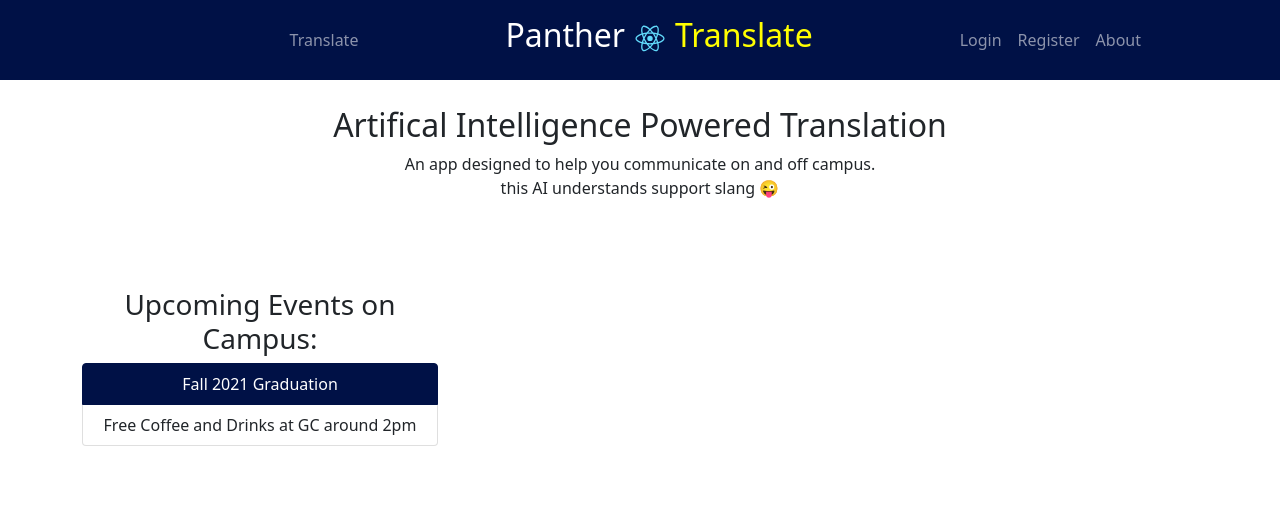
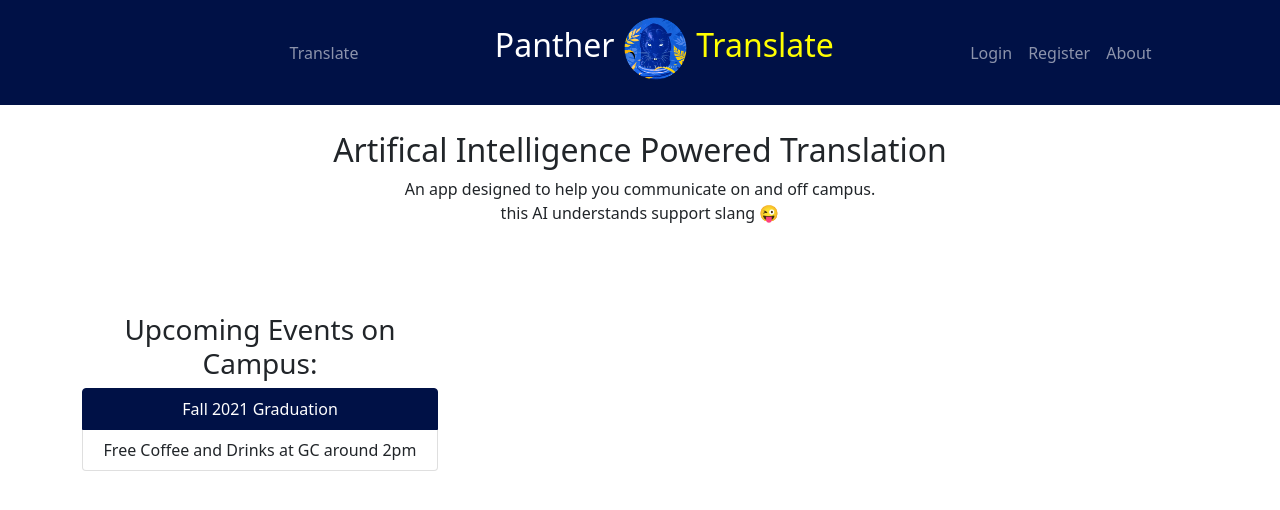
Before and after one commit to 64bit-awesome/Panther-Translate, a React (Create React App) app in the folder frontend/: page / in a window 1280 px wide. Shown: the top 510 px of the page. Built offline with nearby package versions, Linux system fonts and the light colour scheme.

Commit message:
Add draft2 logo design

```diff
--- a/frontend/src/components/NavigationBar.js
+++ b/frontend/src/components/NavigationBar.js
@@ -4,7 +4,7 @@ import Nav from 'react-bootstrap/Nav';
 import {Link} from 'react-router-dom';
 import Navbar from 'react-bootstrap/Navbar';
 
-import logo from '../logo.svg';
+import logo from '../panther_translate_draft_2.png';
 
 function NavigationBar() {
   return(
@@ -15,9 +15,9 @@ function NavigationBar() {
         <Nav className="m-auto">
           <Nav.Link as={Link} to={'/'}>
             <h2>
-              <span style={{color: 'white'}}>Panther</span>
-              <img style={{width: '50px'}} src={logo}/>
-              <span style={{color: 'yellow'}}>Translate</span>
+              <span style={{color: 'white'}}>Panther </span>
+              <img style={{width: '65px'}} src={logo}/>
+              <span style={{color: 'yellow'}}> Translate</span>
             </h2>
           </Nav.Link>
         </Nav>
```
Also changed, not shown: frontend/src/panther_translate_draft_2.png (added).
